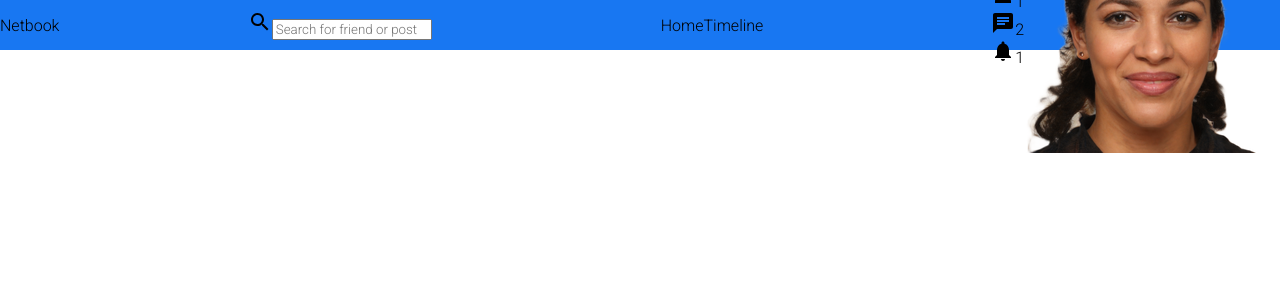
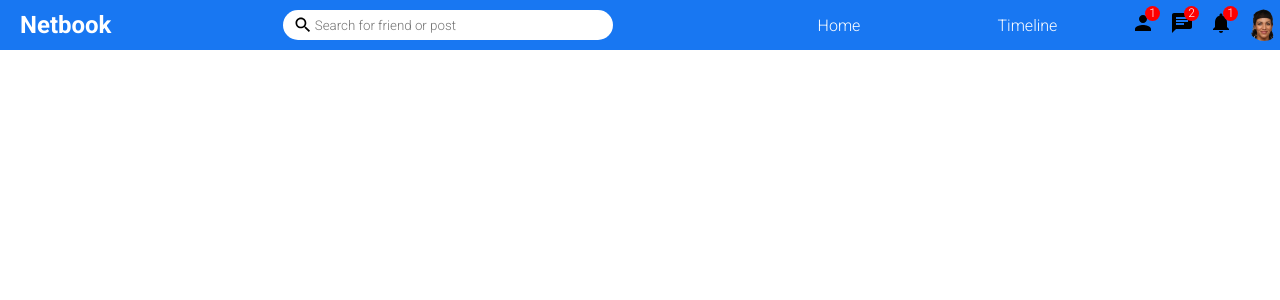
Before and after one commit to leonardAta/netbook, a React (Create React App) app: page / in a window 1280 px wide. Shown: the top 300 px of the page. Built offline with nearby package versions, Linux system fonts and the light colour scheme.

Commit message:
navbar design done

```diff
--- a/src/components/navbar/Nav.css
+++ b/src/components/navbar/Nav.css
@@ -8,6 +8,13 @@
   top: 0;
 }
 
+.logo {
+  font-size: 24px;
+  margin-left: 20px;
+  font-weight: bold;
+  color: white;
+  cursor: pointer;
+}
 .nav_left {
   flex: 3;
 }
@@ -16,6 +23,68 @@
   flex: 5;
 }
 
+.searchbar {
+  width: 70%;
+  height: 30px;
+  background-color: white;
+  border-radius: 30px;
+  display: flex;
+  align-items: center;
+}
+
+.searchIcon {
+  font-size: 20px !important;
+  margin-left: 10px;
+}
+
+.searchInput {
+  border: none;
+  width: 70%;
+}
+.searchInput:focus {
+  outline: none;
+}
 .nav_right {
   flex: 4;
+  display: flex;
+  align-items: center;
+  justify-content: space-around;
+  color: white;
 }
+
+.navLink {
+  margin-right: 10px;
+  font-style: 14px;
+  cursor: pointer;
+}
+
+.navIcon {
+  display: flex;
+}
+
+.navIconItem {
+  margin-right: 15px;
+  cursor: pointer;
+  position: relative;
+}
+
+.navIconBadge {
+  width: 15px;
+  height: 15px;
+  background-color: red;
+  border-radius: 50%;
+  color: white;
+  position: absolute;
+  top: -5px;
+  right: -5px;
+  display: flex;
+  justify-content: center;
+  font-size: 12px;
+}
+.navImg {
+  width: 32px;
+  height: 32px;
+  border-radius: 50%;
+  object-fit: cover;
+  cursor: pointer;
+}
--- a/src/components/navbar/Nav.js
+++ b/src/components/navbar/Nav.js
@@ -10,7 +10,7 @@
       </div>
       <div className="nav_center">
         <div className="searchbar">
-          <Search />
+          <Search className="searchIcon" />
           <input placeholder="Search for friend or post" type="text" className="searchInput" />
         </div>
       </div>
--- a/src/pages/home/Home.js
+++ b/src/pages/home/Home.js
@@ -3,9 +3,9 @@
 
 const Home = () => {
   return (
-    <div>
+
       <Nav />
-    </div>
+
   )
 }
 
```
